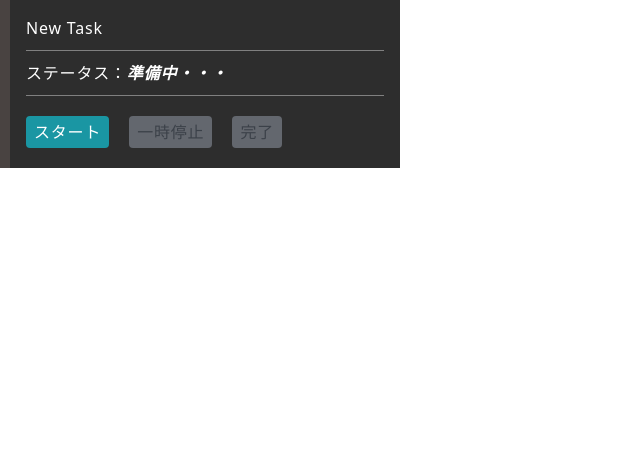
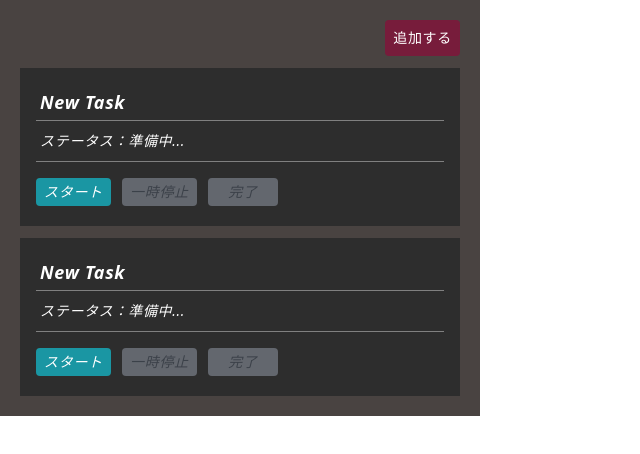
Before and after one commit to matuiti/todo-watcher-app-extension, a React (Vite) app: page / in a window 1280 px wide. Shown: the top 454 px of the page, without its empty margins (0-640 px from the left). Built offline with nearby package versions, Linux system fonts and the light colour scheme.

Commit message:
Todoを追加するロジックとUI実装

```diff
--- a/src/App.css
+++ b/src/App.css
@@ -4,6 +4,7 @@
 :root {
   --bg-app: #494341;
   --bg-todo: #2d2d2d;
+  --bg-btn-add: #771c3b;
   --bg-btn-start: #1a96a3;
   --bg-btn-reset: #6d38d3;
   --bg-btn-pause: #822727;
@@ -13,11 +14,16 @@
 
   --text-color: black;
   --text-color-todo: white;
+  --text-color-record: #00cde7;
 
   --border-color-hr: gray;
 
-  --width-app: 400px;
+  --width-app: 480px;
+  --width-btn-add: 4em;
+  --width-btn-counter: 5em;
   --height-app: 100%;
+  --height-btn-add: 2.6em;
 
+  --font-size-global: 0.8rem;
   --letter-spacing: 0.05em;
 }
--- a/src/App.tsx
+++ b/src/App.tsx
@@ -4,7 +4,7 @@ import TodoCounter from "./components/TodoCounter";
 function App() {
   return (
     <div
-      className={`pl-2.5 bg-[var(--bg-app)] w-[var(--width-app)] min-h-[var(--height-app)] tracking-[var(--letter-spacing)]`}
+      className={`text-sm p-5 bg-[var(--bg-app)] w-[var(--width-app)] min-h-[var(--height-app)] tracking-[var(--letter-spacing)]`}
     >
       <TodoCounter />
     </div>
--- /dev/null
+++ b/src/components/TodoCounter copy.tsx
@@ -0,0 +1,251 @@
+import { useEffect, useState } from "react";
+import { getUpdateDate, getElapsedMs, formatRecord } from "../utils/date";
+import type { Todo, TodoStatus } from "../utils/types";
+import { checkConfirm } from "../utils/utils";
+import { saveTodos, fetchTodos } from "../utils/storage";
+
+// 状態ラベル
+const statusLabels: Record<TodoStatus, string> = {
+  ready: "準備中・・・",
+  working: "作業カウント中・・・",
+  paused: "一時停止中",
+  done: "完了",
+};
+
+// 初期Todo
+const initTodo: Todo = {
+  id: Date.now(),
+  title: "New Task",
+  status: "ready",
+  isStart: false,
+  isPause: false,
+  isDone: false,
+  beforeTime: 0,
+  accumulatedMs: 0,
+  showRecord: false,
+  record: "",
+  date: getUpdateDate(Date.now()),
+};
+
+// --- クリックしたボタンに応じてtodoの内容を更新する関数群 ---
+const resetTodo = (todo: Todo): Todo => ({
+  ...todo,
+  status: "ready",
+  isStart: false,
+  isPause: false,
+  isDone: false,
+  beforeTime: 0,
+  accumulatedMs: 0,
+  record: "",
+});
+
+const startTodo = (todo: Todo): Todo => ({
+  ...todo,
+  status: "working",
+  isStart: true,
+  beforeTime: Date.now(),
+});
+
+const pauseTodo = (todo: Todo): Todo => {
+  const endTime = Date.now();
+  const extra = getElapsedMs(todo.beforeTime, endTime);
+  const total = todo.accumulatedMs + extra;
+  const formattedRecord = formatRecord(total);
+
+  return {
+    ...todo,
+    isPause: true,
+    status: "paused",
+    accumulatedMs: total,
+    showRecord: true,
+    record: formattedRecord,
+  };
+};
+
+const doneTodo = (todo: Todo): Todo => {
+  const endTime = Date.now();
+  const extra =
+    todo.status === "working" ? getElapsedMs(todo.beforeTime, endTime) : 0;
+  const total = todo.accumulatedMs + extra;
+  const formattedRecord = formatRecord(total);
+
+  return {
+    ...todo,
+    isDone: true,
+    status: "done",
+    accumulatedMs: total,
+    showRecord: true,
+    record: formattedRecord,
+  };
+};
+
+const resumeTodo = (todo: Todo): Todo => ({
+  ...todo,
+  isPause: false,
+  isDone: false,
+  status: "working",
+  beforeTime: Date.now(),
+  showRecord: false,
+});
+
+const TodoCounter = () => {
+  const [todos, setTodos] = useState<Todo[]>([initTodo]);
+
+  useEffect(() => {
+    fetchTodos(setTodos);
+  }, []);
+
+  useEffect(() => {
+    saveTodos(todos);
+  }, [todos]);
+
+  // --- 任意のtodoのステータスを一括更新する関数 ---
+  const updateTodoStates = (id: number, updateFn: (todo: Todo) => Todo) => {
+    setTodos((prev) =>
+      prev.map((todo) => (todo.id === id ? updateFn(todo) : todo))
+    );
+  };
+
+  // --- UIイベント処理（副作用はここにまとめる） ---
+  const handleStart = (id: number) => {
+    const todo = todos.find((t) => t.id === id);
+    if (!todo) return;
+
+    if (todo.isStart) {
+      // すでに開始済み → リセット確認
+      if (
+        checkConfirm("タイムをリセットしますか？注意：この操作は戻せません。")
+      ) {
+        updateTodoStates(id, resetTodo);
+      }
+    } else {
+      // 未開始 → スタート
+      updateTodoStates(id, startTodo);
+    }
+  };
+
+  const handlePause = (id: number) => {
+    const todo = todos.find((t) => t.id === id);
+    if (!todo) return;
+
+    if (todo.isPause) {
+      // 一時停止中 → 再開
+      updateTodoStates(id, resumeTodo);
+    } else {
+      // 作業中 → 一時停止
+      updateTodoStates(id, pauseTodo);
+    }
+  };
+
+  const handleDone = (id: number) => {
+    const todo = todos.find((t) => t.id === id);
+    if (!todo) return;
+
+    if (todo.isDone) {
+      // 完了済み → 再開
+      updateTodoStates(id, resumeTodo);
+    } else {
+      // 作業中 → 完了
+      updateTodoStates(id, doneTodo);
+    }
+  };
+
+  // --- ボタンの無効化判定 ---
+  const isPauseButtonDisabled = (todo: Todo) =>
+    todo.status === "ready" || todo.status === "done";
+  const isDoneButtonDisabled = (todo: Todo) =>
+    todo.status === "ready" || todo.status === "paused";
+
+  return (
+    <div>
+      {todos.map((todo) => (
+        <div
+          key={todo.id}
+          className="flex flex-col bg-[var(--bg-todo)] text-[var(--text-color-todo)] px-4 py-4"
+        >
+          <h2 className="mb-2.5">{todo.title}</h2>
+          <hr className="border-[var(--border-color-hr)]" />
+          <div className="mt-2.5 mb-2.5">
+            ステータス：
+            <span className="font-bold italic">
+              {statusLabels[todo.status]}
+            </span>
+          </div>
+          <hr className="border-[var(--border-color-hr)]" />
+          {todo.record && (
+            <div>
+              <div className="mt-2.5 mb-2.5">
+                スコア（経過時間の合計）：
+                <span
+                  className={`${
+                    todo.showRecord
+                      ? "opacity-100 transition-all duration-100 ease font-semibold pl-1"
+                      : "opacity-0"
+                  }`}
+                >
+                  {todo.record}
+                </span>
+              </div>
+              <hr className="border-[var(--border-color-hr)]" />
+            </div>
+          )}
+          {/* buttons */}
+          <div className="flex gap-5 mt-5 mb-1">
+            {/* スタート／リセット */}
+            <button
+              className={`
+                px-2 py-1 rounded transition-all duration-200 cursor-pointer
+                ${
+                  todo.isStart
+                    ? "bg-[var(--bg-btn-reset)] hover:opacity-80"
+                    : "bg-[var(--bg-btn-start)] hover:opacity-80"
+                }
+              `}
+              onClick={() => handleStart(todo.id)}
+            >
+              {todo.isStart ? "リセット" : "スタート"}
+            </button>
+
+            {/* 一時停止 */}
+            <button
+              className={`
+                px-2 py-1 rounded transition-all duration-200
+                ${
+                  isPauseButtonDisabled(todo)
+                    ? "bg-gray-400 text-gray-600 cursor-not-allowed opacity-50"
+                    : todo.isPause
+                    ? "bg-[var(--bg-btn-pause-go)] hover:opacity-80 cursor-pointer"
+                    : "bg-[var(--bg-btn-pause)] hover:opacity-80 cursor-pointer"
+                }
+              `}
+              onClick={() => handlePause(todo.id)}
+              disabled={isPauseButtonDisabled(todo)}
+            >
+              {todo.isPause ? "再開する" : "一時停止"}
+            </button>
+
+            {/* 完了 */}
+            <button
+              className={`
+                px-2 py-1 rounded transition-all duration-200
+                ${
+                  isDoneButtonDisabled(todo)
+                    ? "bg-gray-400 text-gray-600 cursor-not-allowed opacity-50"
+                    : todo.isDone
+                    ? "bg-[var(--bg-btn-done-go)] hover:opacity-80 cursor-pointer"
+                    : "bg-[var(--bg-btn-done)] hover:opacity-80 cursor-pointer"
+                }
+              `}
+              onClick={() => handleDone(todo.id)}
+              disabled={isDoneButtonDisabled(todo)}
+            >
+              {todo.isDone ? "再開する" : "完了"}
+            </button>
+          </div>
+        </div>
+      ))}
+    </div>
+  );
+};
+
+export default TodoCounter;
--- a/src/components/TodoCounter.tsx
+++ b/src/components/TodoCounter.tsx
@@ -6,15 +6,28 @@ import { saveTodos, fetchTodos } from "../utils/storage";
 
 // 状態ラベル
 const statusLabels: Record<TodoStatus, string> = {
-  ready: "準備中・・・",
-  working: "作業カウント中・・・",
+  ready: "準備中...",
+  working: "作業カウント中...",
   paused: "一時停止中",
   done: "完了",
 };
 
 // 初期Todo
-const initTodo: Todo = {
-  id: Date.now(),
+const initTodo1: Todo = {
+  id: 1,
+  title: "New Task",
+  status: "ready",
+  isStart: false,
+  isPause: false,
+  isDone: false,
+  beforeTime: 0,
+  accumulatedMs: 0,
+  showRecord: false,
+  record: "",
+  date: getUpdateDate(Date.now()),
+};
+const initTodo2: Todo = {
+  id: 2,
   title: "New Task",
   status: "ready",
   isStart: false,
@@ -89,12 +102,13 @@ const resumeTodo = (todo: Todo): Todo => ({
 });
 
 const TodoCounter = () => {
-  const [todos, setTodos] = useState<Todo[]>([initTodo]);
+  const [todos, setTodos] = useState<Todo[]>([initTodo1,initTodo2]);
 
   useEffect(() => {
     fetchTodos(setTodos);
   }, []);
 
+  // 保存
   useEffect(() => {
     saveTodos(todos);
   }, [todos]);
@@ -156,45 +170,74 @@ const TodoCounter = () => {
   const isDoneButtonDisabled = (todo: Todo) =>
     todo.status === "ready" || todo.status === "paused";
 
+
+    const handleAddTodo = async () => {
+      const createTodo = (): Todo => ({
+        id: Date.now(),
+        title: "",
+        status: "ready",
+        isStart: false,
+        isPause: false,
+        isDone: false,
+        beforeTime: 0,
+        accumulatedMs: 0,
+        showRecord: false,
+        record: "",
+        date: getUpdateDate(Date.now())
+      });
+      const newTodo = createTodo();
+      setTodos([...todos, newTodo]);
+    };
+  const handleInputTitle = (id: number, value: string) => {
+    setTodos((prev) =>
+      prev.map((todo) => (todo.id === id ? { ...todo, title: value } : todo))
+    );
+  };
   return (
-    <div>
+    <div className="text-[var(--text-color-todo)] flex flex-col gap-3">
+      <div className="text-right">
+        <button className="bg-[var(--bg-btn-add)] min-w-[var(--width-btn-add)] h-[var(--height-btn-add)] px-2 py-1 rounded transition-all duration-200 cursor-pointer"
+        onClick={handleAddTodo}
+        >
+          追加する
+        </button>
+      </div>
       {todos.map((todo) => (
         <div
           key={todo.id}
-          className="flex flex-col bg-[var(--bg-todo)] text-[var(--text-color-todo)] px-4 py-4"
+          className="italic flex flex-col bg-[var(--bg-todo)] px-4 py-4"
         >
-          <h2 className="mb-2.5">{todo.title}</h2>
+          <input
+            maxLength={27}
+            className="text-lg font-bold p-1 cursor-pointer hover:opacity-60 transition duration-200"
+            type="text"
+            placeholder="タイトルを編集する"
+            value={todo.title}
+            onChange={(e) => handleInputTitle(todo.id, e.target.value)}
+          />
           <hr className="border-[var(--border-color-hr)]" />
-          <div className="mt-2.5 mb-2.5">
+          <div className="mt-2.5 mb-2.5 ml-1">
             ステータス：
-            <span className="font-bold italic">
-              {statusLabels[todo.status]}
-            </span>
-          </div>
-          <hr className="border-[var(--border-color-hr)]" />
+            <span className="">{statusLabels[todo.status]}</span>
             {todo.record && (
-            <div>
-              <div className="mt-2.5 mb-2.5">
-                スコア（経過時間の合計）：
               <span
                 className={`${
                   todo.showRecord
-                      ? "opacity-100 transition-all duration-100 ease font-semibold pl-1"
+                    ? "opacity-100 transition-opacity duration-200 ease pl-1 text-right italic text-[var(--text-color-record)]"
                     : "opacity-0"
                 }`}
               >
                 {todo.record}
               </span>
+            )}
           </div>
           <hr className="border-[var(--border-color-hr)]" />
-            </div>
-          )}
           {/* buttons */}
-          <div className="flex gap-5 mt-5 mb-1">
+          <div className="flex gap-[0.8em] mt-4 mb-1">
             {/* スタート／リセット */}
             <button
               className={`
-                px-2 py-1 rounded transition-all duration-200 cursor-pointer
+                min-w-[var(--width-btn-counter)] px-2 py-1 rounded transition-all duration-200 cursor-pointer
                 ${
                   todo.isStart
                     ? "bg-[var(--bg-btn-reset)] hover:opacity-80"
@@ -209,7 +252,7 @@ const TodoCounter = () => {
             {/* 一時停止 */}
             <button
               className={`
-                px-2 py-1 rounded transition-all duration-200
+                min-w-[var(--width-btn-counter)] px-2 py-1 rounded transition-all duration-200
                 ${
                   isPauseButtonDisabled(todo)
                     ? "bg-gray-400 text-gray-600 cursor-not-allowed opacity-50"
@@ -227,7 +270,7 @@ const TodoCounter = () => {
             {/* 完了 */}
             <button
               className={`
-                px-2 py-1 rounded transition-all duration-200
+                min-w-[var(--width-btn-counter)] px-2 py-1 rounded transition-all duration-200
                 ${
                   isDoneButtonDisabled(todo)
                     ? "bg-gray-400 text-gray-600 cursor-not-allowed opacity-50"
--- a/src/utils/date.ts
+++ b/src/utils/date.ts
@@ -20,7 +20,7 @@ export function getConvertTime(elapsedTime: number): RecordTime {
 
 export const formatRecord = (ms: number) => {
   const t = getConvertTime(ms);
-  return `${t.hours}時間${t.minutes}分${t.seconds}秒`;
+  return `  ${t.hours}時間${t.minutes}分${t.seconds}秒`;
 };
 
 export const getElapsedMs = (start: number, end: number): number => {
```
Lines whose indentation alone changed are shown as unchanged.
